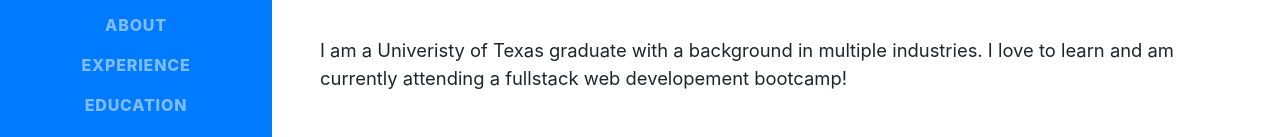
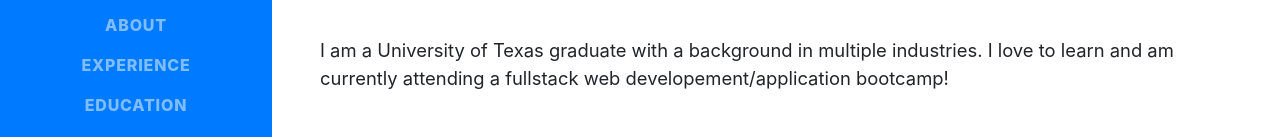
Before and after one commit to eg22453/BootstrapPortfolio, a website with bundled scripts: page index.html in a window 1280 px wide. Shown: the part 367-504 px from the top of the page. Built offline with nearby package versions, Linux system fonts and the light colour scheme; a web font is replaced by a local one.

Commit message:
fix spelling mistakes

```diff
--- a/index.html
+++ b/index.html
@@ -69,8 +69,8 @@
         <div class="subheading mb-5">12345 Fake Address · Austin, TX 78345 · (361) 815 5417 ·
           <a href="mailto:name@email.com">stevenmacgarza@gmail.com</a>
         </div>
-        <p class="lead mb-5">I am a Univeristy of Texas graduate with a background in multiple industries.
-           I love to learn and am currently attending a fullstack web developement bootcamp!</p>
+        <p class="lead mb-5">I am a University of Texas graduate with a background in multiple industries.
+           I love to learn and am currently attending a fullstack web developement/application bootcamp!</p>
         <div class="social-icons">
           <a href="#">
             <i class="fab fa-linkedin-in"></i>
```
Also changed, not shown: profile.html (added).
